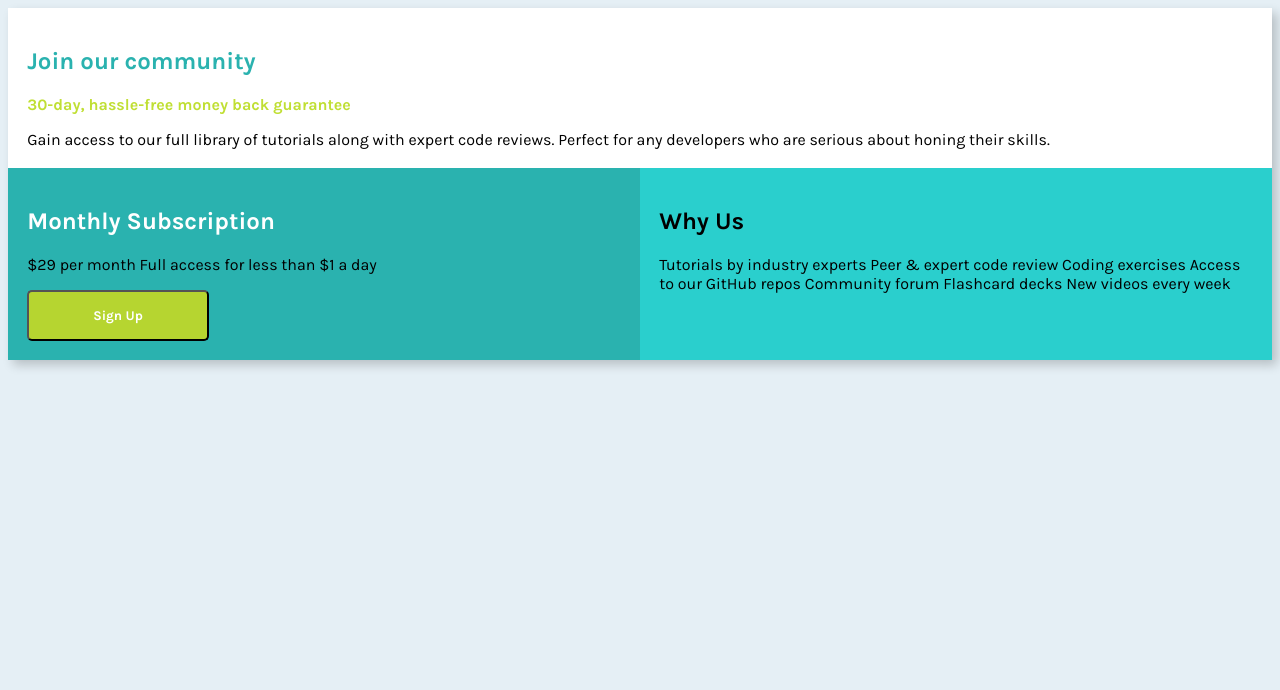
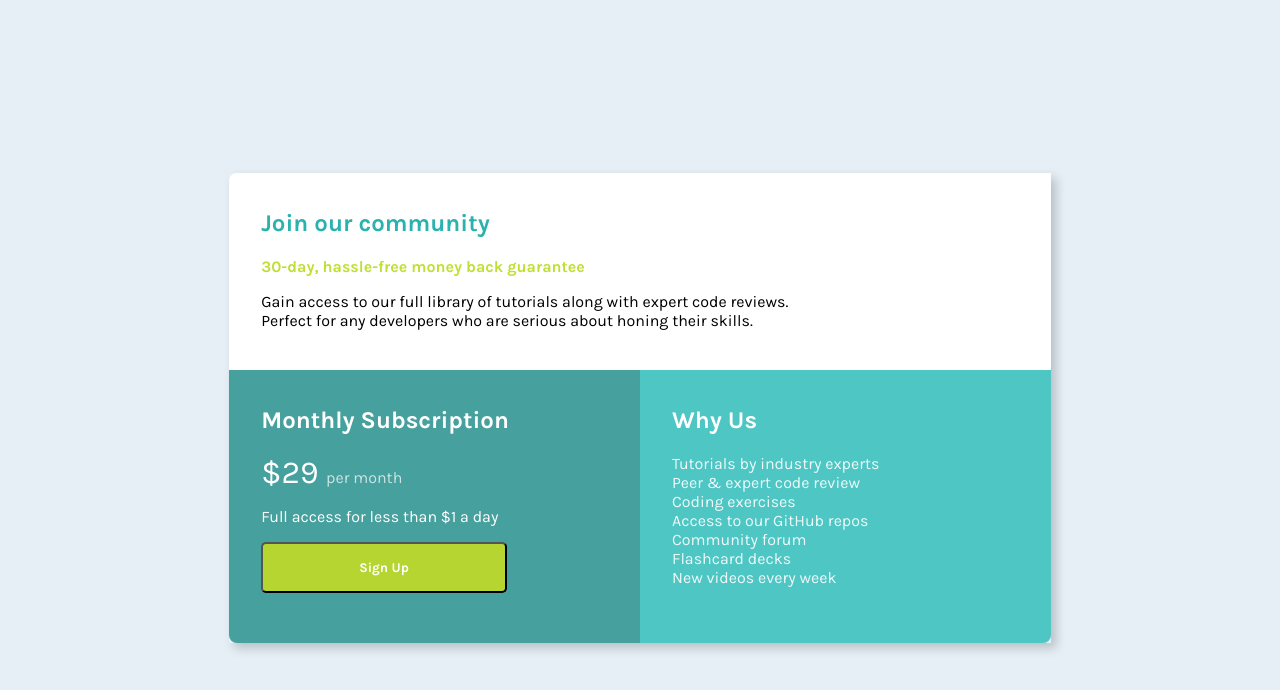
Before and after one commit to Ashfinn/Single-Price-Grid, a plain HTML site: page index.html in a window 1280 px wide. Drawn offline with Linux system fonts and the light colour scheme.

Commit message:
modified:   index.html 	modified:   style.css

```diff
--- a/index.html
+++ b/index.html
@@ -18,14 +18,15 @@
     <main>
       <section id="block-1">
         <div class="text">
-          <h1 style="color: hsl(179, 62%, 43%); font-weight: 700;">Join our
+          <h1 class="heading-1"
+            style="color: hsl(179, 62%, 43%); font-weight: 700;">Join our
             community</h1>
 
           <p style="color: hsl(71, 73%, 54%); font-weight: bold;">30-day,
             hassle-free money back
             guarantee </p>
           Gain access to our full library of tutorials along with expert code
-          reviews.
+          reviews. <br>
           Perfect for any developers who are serious about honing their skills.
         </div>
       </section>
@@ -34,8 +35,9 @@
         <div class="text">
           <h1 style="color: white; font-weight: 700;">Monthly Subscription</h1>
 
-          <p>&dollar;29 per month
-
+          <p style="color: white;"><span style="font-size: 2rem;">&dollar;29
+            </span><span style="color: rgba(255, 255, 255, 0.719);">per month</span>
+          </p><p style="color: white;">
             Full access for less than &dollar;1 a day
 
           </p>
@@ -45,16 +47,16 @@
 
       <section id="block-3">
         <div class="text">
-          <h1>Why Us</h1>
-
-          Tutorials by industry experts
-          Peer &amp; expert code review
-          Coding exercises
-          Access to our GitHub repos
-          Community forum
-          Flashcard decks
-          New videos every week
-        </div>
+          <h1 style="color: white;">Why Us</h1>
+          <p style="color: rgba(255, 255, 255, 0.904);">Tutorials by industry experts<br>
+            Peer &amp; expert code review<br>
+            Coding exercises<br>
+            Access to our GitHub repos<br>
+            Community forum<br>
+            Flashcard decks<br>
+            New videos every week
+          </p>
+          </div>
       </section>
 
     </main>
--- a/style.css
+++ b/style.css
@@ -6,46 +6,62 @@ body {
   background-color: hsl(204, 43%, 93%);
   font-size: 16px;
   font-family: "karla";
+  display: flex;
+  justify-content: center;
+  align-items: center;
+  height: 100vh;
 }
 main {
-    display: grid;
-    grid-template-columns: repeat(2, 1fr);
-    gap: 0px;
-    box-shadow: 5px 5px 10px rgba(0, 0, 0, 0.2);
-  }
+  display: grid;
+  grid-template-columns: repeat(2, 1fr);
+  gap: 0px;
+  box-shadow: 5px 5px 10px rgba(0, 0, 0, 0.2);
+  width: 65%;
+}
 
 #block-1 {
   background-color: white;
   grid-column: span 2;
+  border-top-left-radius: 8px;
+  padding: 1rem 1rem 2.5rem 2rem
 }
+#block-1 p {
+  color: grey;;
+}
+#block-2 {
+  background-color: hsl(179, 39%, 45%);
+  border-bottom-left-radius: 8px;
+  padding: 1rem 1rem 2.5rem 2rem
 
-#block-2 {
-  background-color: hsl(179, 62%, 43%);
 }
 
 #block-3 {
-  background-color: hsl(179, 66%, 49%);
+  background-color: hsl(179, 51%, 54%);
+  border-bottom-right-radius: 8px;
+  padding: 1rem 1rem 2.5rem 2rem
+
 }
 
-.text {
-  padding: 1.2rem;
-}
 .text p {
   font-size: 1rem;
 }
 button {
   font-family: "karla";
   background-color: hsl(71, 66%, 51%);
-  padding: 1rem 4rem 1rem 4rem;
+  padding: 1rem 6rem 1rem 6rem;
   color: white;
   font-weight: 700;
   border-radius: 5px;
 }
 
-@media (max-width: 450px) {
-  body {
+@media (max-width: 700px) {
+  main {
     display: grid;
     grid-template-rows: repeat(3, 1fr);
-    grid-template-columns: none;
+    grid-template-columns: 1fr;
+    width: 90%;
+  }
+  #block-1 {
+    grid-column: span 1;
   }
 }
```
